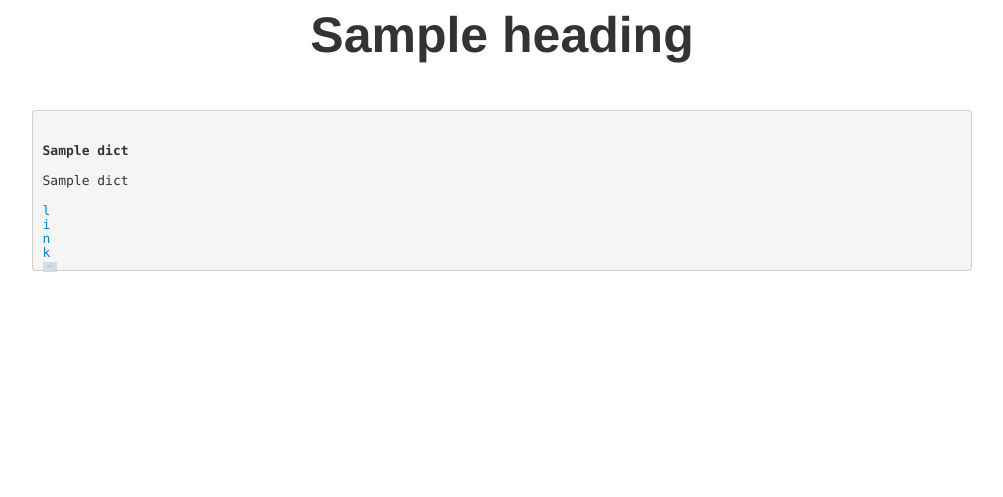
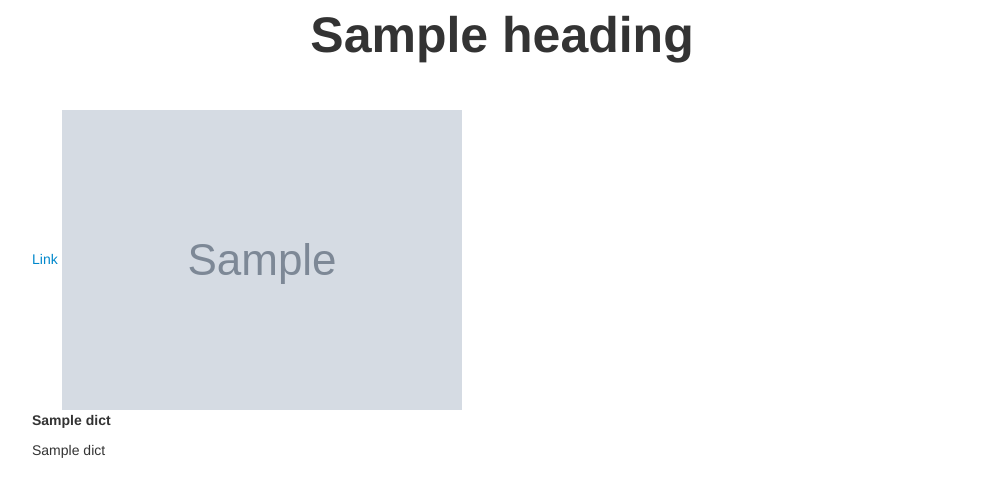
Before and after one commit to fedora-infra/datagrepper, a Python web app: template datagrepper/templates/base.html in a window 1280 px wide. Shown: the top 497 px of the page, without its empty margins (138-1141 px from the left). Run offline with Jinja, Linux system fonts and the light colour scheme; the template is opened without the code that fills it: most values are stand-ins (such as "Sample title", 1, 10 or a date in 2020); grey boxes marked "Sample" are stand-in pictures; grey boxes are pictures that could not be loaded.

Commit message:
changed the layout of message-card

```diff
--- a/datagrepper/templates/raw.html
+++ b/datagrepper/templates/raw.html
@@ -1,22 +1,18 @@
 {% for dict in response %}
-    <pre>
-        <div>
+    <div class="message-card">
+        {% if 'icon' in dict %}
+            <a href={{dict['link']}}><img src= {{dict['icon']}}></a>
+        {% else %}
+            <a href={{dict['link']}}>Link</a>
+        {% endif %}
+        <img src={{dict['secondary_icon']}}></a>
         <p><b>{{dict['title']}}</b></p>
         <p> {{dict['subtitle']}} </p>
-            <div class="icon-history">
-            {% if 'icon' in dict %}
-                <A HREF={{dict['link']}}><Img SRC= {{dict['icon']}} WIDTH=30 HEIGHT=40></A>&nbsp;&nbsp;&nbsp;
-            {% else %}
-                <A HREF={{dict['link']}}>link</A>
-            {% endif %}
-                <Img SRC={{dict['secondary_icon']}} WIDTH=30 HEIGHT=40></A></br>
-            </div>
         {% if 'msg_id' in dict %}
-                <A HREF="/id?id={{dict['msg_id']}}&is_raw=true"><span class="details-history">Details</span></A>
+            <a href="{{url_for('msg_id')}}?id={{dict['msg_id']}}&is_raw=true"><span class="details-history">Details</span></a>
         {% endif %}
         {% if 'is_raw' in dict %}
-                <A HREF="#" onclick="history.go(-1)">Go Back</A>
+            <a href="#" onclick="history.go(-1)">Go Back</a>
         {% endif %}
     </div>
-    </pre>
 {% endfor %}
```
Lines whose indentation alone changed are shown as unchanged.
